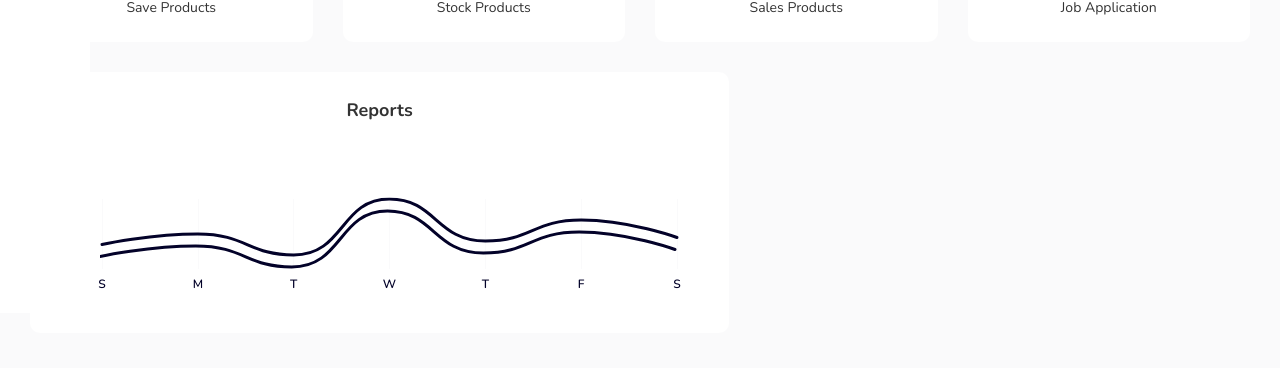
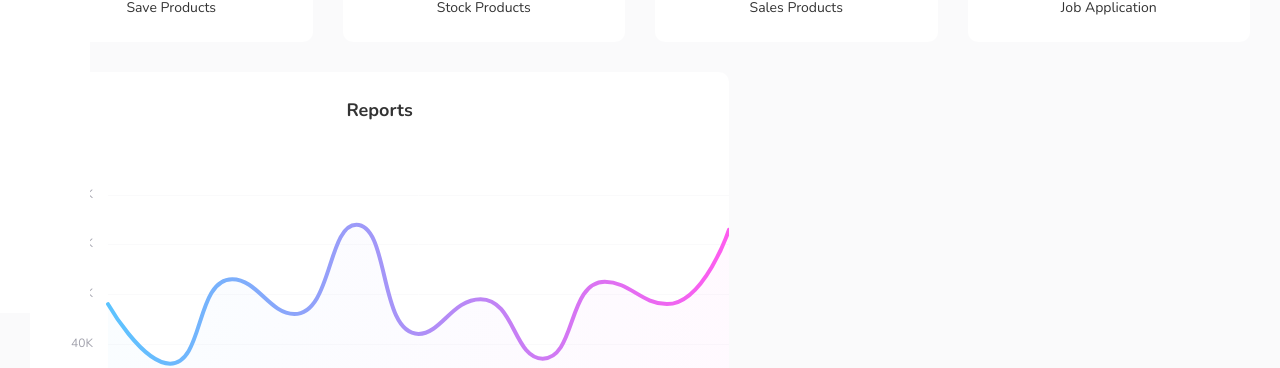
Before and after one commit to themewagon/base, a React (Vite) app: page / in a window 1280 px wide. Shown: the part 487-855 px from the top of the page. Before the commit the page ends 820 px from the top, so only its background shows below. Built offline with nearby package versions, Linux system fonts and the light colour scheme; some icons are missing.

Commit message:
reports component updated

```diff
--- a/src/components/sections/dashboard/reports/ReportsChart.tsx
+++ b/src/components/sections/dashboard/reports/ReportsChart.tsx
@@ -33,18 +33,21 @@ const ReportsChart = ({ data, ...rest }: ClientChartProps) => {
   const option = useMemo(
     () => ({
       grid: {
-        top: 24,
+        top: 36,
         bottom: 36,
-        left: 44,
-        right: 24,
+        left: 50,
+        right: 0,
         containerLabel: true,
       },
       tooltip: {
         trigger: 'axis',
         axisPointer: {
-          type: 'none',
-          label: {
-            backgroundColor: theme.palette.info.light,
+          type: 'line',
+          snap: true,
+          lineStyle: {
+            type: 'dashed',
+            width: 1,
+            color: theme.palette.primary.main,
           },
         },
         backgroundColor: theme.palette.primary.dark,
@@ -91,7 +94,19 @@ const ReportsChart = ({ data, ...rest }: ClientChartProps) => {
       },
       xAxis: {
         type: 'category',
-        data: ['S', 'M', 'T', 'W', 'T', 'F', 'S'],
+        data: [
+          '10am',
+          '11am',
+          '12pm',
+          '01pm',
+          '02pm',
+          '03pm',
+          '04pm',
+          '05pm',
+          '06pm',
+          '07pm',
+          '08pm',
+        ],
         axisTick: {
           show: false,
         },
@@ -99,35 +114,39 @@ const ReportsChart = ({ data, ...rest }: ClientChartProps) => {
           show: false,
         },
         axisLabel: {
-          margin: 10,
-          color: theme.palette.text.primary,
+          margin: 20,
+          align: 'left',
+          color: theme.palette.text.disabled,
           fontSize: theme.typography.caption.fontSize,
           fontFamily: theme.typography.fontFamily,
-          fontWeight: 600,
+          fontWeight: 400,
         },
         splitLine: {
-          show: true,
-          lineStyle: {
-            type: 'solid',
-            width: 1,
-            color: theme.palette.info.main,
-          },
+          show: false,
         },
         boundaryGap: 0,
       },
       yAxis: {
         type: 'value',
-        min: 1,
-        minInterval: 1,
+        interval: 20000,
+        max: 100000,
         splitLine: {
-          show: false,
+          show: true,
+          lineStyle: {
+            width: 1,
+            type: 'solid',
+            color: theme.palette.info.main,
+          },
         },
         axisLabel: {
-          margin: 20,
-          color: theme.palette.text.primary,
+          margin: 15,
+          color: theme.palette.text.disabled,
           fontFamily: theme.typography.fontFamily,
           fontSize: theme.typography.caption.fontSize,
-          fontWeight: 600,
+          fontWeight: 400,
+          formatter: (value: number) => {
+            return value >= 1000 ? `${value / 1000}K` : value;
+          },
         },
       },
       series: [
@@ -140,17 +159,25 @@ const ReportsChart = ({ data, ...rest }: ClientChartProps) => {
             focus: 'none',
             scale: 3,
             itemStyle: {
-              borderWidth: 4,
+              borderWidth: 3,
+              borderColor: theme.palette.primary.lighter,
+              color: theme.palette.info.lighter,
             },
           },
           lineStyle: {
-            width: 3,
+            width: 4,
             type: 'solid',
             cap: 'round',
-            color: theme.palette.text.primary,
-            shadowColor: theme.palette.info.dark,
-            shadowOffsetX: -2,
-            shadowOffsetY: 12,
+            color: new echarts.graphic.LinearGradient(0, 0, 1, 0, [
+              { offset: 0, color: theme.palette.gradients.primary.main },
+              { offset: 1, color: theme.palette.gradients.primary.state },
+            ]),
+          },
+          areaStyle: {
+            color: new echarts.graphic.LinearGradient(0, 0, 1, 0, [
+              { offset: 0, color: 'rgba(94, 195, 255, 0.05)' },
+              { offset: 1, color: 'rgba(253, 93, 239, 0.05)' },
+            ]),
           },
         },
       ],
--- a/src/components/sections/dashboard/reports/index.tsx
+++ b/src/components/sections/dashboard/reports/index.tsx
@@ -1,4 +1,3 @@
-import Box from '@mui/material/Box';
 import Stack from '@mui/material/Stack';
 import Paper from '@mui/material/Paper';
 import Typography from '@mui/material/Typography';
@@ -8,8 +7,8 @@ import ReportsChart from './ReportsChart';
 
 const Reports = () => {
   return (
-    <Paper>
-      <Stack mt={-0.5} alignItems="center" justifyContent="space-between">
+    <Paper sx={{ pr: 0, height: 410 }}>
+      <Stack mt={-0.5} pr={3.5} alignItems="center" justifyContent="space-between">
         <Typography variant="h6" color="text.secondary">
           Reports
         </Typography>
@@ -19,9 +18,7 @@ const Reports = () => {
         </IconButton>
       </Stack>
 
-      <Box mt={2} bgcolor="info.lighter" borderRadius={3}>
-        <ReportsChart data={[1.7, 2, 1.4, 3, 1.8, 2.4, 1.9]} sx={{ height: '130px !important' }} />
-      </Box>
+      <ReportsChart data={[56000, 32000, 66000, 52000, 88000, 44000, 58000, 34000, 65000, 56000, 86000]} sx={{ height: '320px !important' }} />
     </Paper>
   );
 };
--- a/src/theme/components/buttons/IconButton.tsx
+++ b/src/theme/components/buttons/IconButton.tsx
@@ -5,7 +5,7 @@ const IconButton: Components<Omit<Theme, 'components'>>['MuiIconButton'] = {
   styleOverrides: {
     root: ({ theme }) => ({
       color: theme.palette.text.secondary,
-      backgroundColor: theme.palette.info.darker,
+      backgroundColor: 'transparent',
       marginLeft: 0,
     }),
     sizeLarge: ({ theme }) => ({
--- a/src/theme/components/inputs/InputBase.tsx
+++ b/src/theme/components/inputs/InputBase.tsx
@@ -8,7 +8,7 @@ const InputBase: Components<Omit<Theme, 'components'>>['MuiInputBase'] = {
       borderStyle: 'solid',
       borderColor: theme.palette.info.main,
       borderRadius: theme.shape.borderRadius,
-      backgroundColor: `${theme.palette.info.light} !important`,
+      backgroundColor: `${theme.palette.info.lighter} !important`,
       fontSize: theme.typography.subtitle2.fontSize,
       color: theme.palette.text.secondary,
       padding: theme.spacing(1.35, 2),
--- a/src/theme/components/navigation/Drawer.tsx
+++ b/src/theme/components/navigation/Drawer.tsx
@@ -18,7 +18,7 @@ const Drawer: Components<Omit<Theme, 'components'>>['MuiDrawer'] = {
       padding: 0,
       border: 0,
       borderRadius: 0,
-      backgroundColor: theme.palette.info.light,
+      backgroundColor: theme.palette.info.lighter,
       boxShadow: 'none',
       boxSizing: 'border-box',
     }),
--- a/src/theme/components/surfaces/Paper.tsx
+++ b/src/theme/components/surfaces/Paper.tsx
@@ -5,7 +5,7 @@ const Paper: Components<Omit<Theme, 'components'>>['MuiPaper'] = {
   styleOverrides: {
     root: ({ theme }) => ({
       padding: theme.spacing(3.5),
-      backgroundColor: theme.palette.info.light,
+      backgroundColor: theme.palette.info.lighter,
       borderRadius: theme.shape.borderRadius * 2.5,
       boxShadow: 'none',
 
--- a/src/theme/palette.ts
+++ b/src/theme/palette.ts
@@ -17,6 +17,7 @@ import {
   transparentWhite,
   transparentBlue,
   transparentViolet,
+  indigo,
 } from './colors';
 
 declare module '@mui/material/styles' {
@@ -70,6 +71,7 @@ const palette: PaletteOptions = {
     darker: gray[700],
   },
   primary: {
+    lighter: indigo[500],
     light: violet[300],
     main: violet[500],
   },
@@ -78,9 +80,9 @@ const palette: PaletteOptions = {
     main: blue[500],
   },
   info: {
-    light: white[100],
+    lighter: white[100],
     main: white[200],
-    dark: darkblue[500],
+    darker: darkblue[500],
   },
   success: {
     main: green[500],
```
